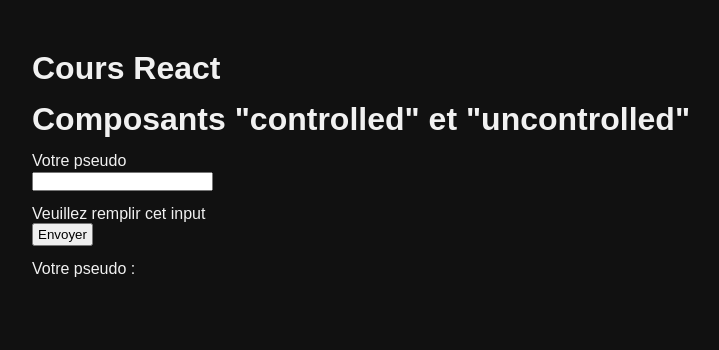
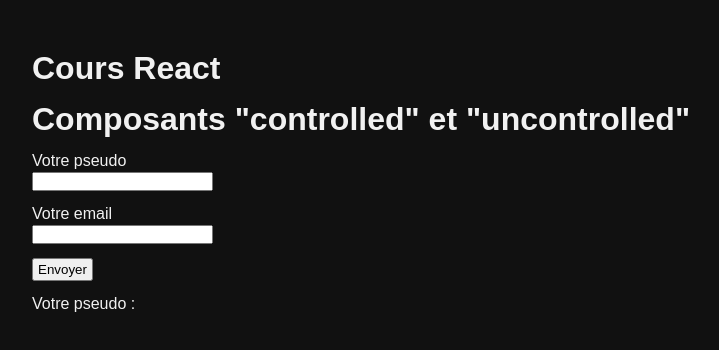
Before and after one commit to Mr-FERRAT/react-formation, a React (Vite) app in the folder 04 - Les bases de React/001 3.Les-bases-de-React/3.Les-bases-de-React/: page / in a window 1280 px wide. Shown: the top 350 px of the page, without its empty margins (208-927 px from the left). Built offline with nearby package versions, Linux system fonts and the light colour scheme.

Commit message:
Les inputs incontrollés

```diff
--- a/04 - Les bases de React/001 3.Les-bases-de-React/3.Les-bases-de-React/src/lessons/14.Controlled-uncontrolled-inputs/Container.jsx
+++ b/04 - Les bases de React/001 3.Les-bases-de-React/3.Les-bases-de-React/src/lessons/14.Controlled-uncontrolled-inputs/Container.jsx
@@ -8,11 +8,21 @@
   function handleInput (e){
     setState(e.target.value)
   }
+
+  const emailRef = useRef()
+
+  function handleSubmit(e){
+    e.preventDefault()
+
+    console.log(state)
+    console.log(emailRef.current.value)
+  }
+
   return (
     <div>
       <h1>Composants "controlled" et "uncontrolled"</h1>
 
-      <form action="">
+      <form onSubmit={handleSubmit}>
         <label htmlFor="pseudo">Votre pseudo</label>
         <input
         onChange={handleInput}
@@ -20,7 +30,12 @@
         type="text"
         id="pseudo"
          />
-         {!state && <p>Veuillez remplir cet input</p>}
+         {/* {!state && <p>Veuillez remplir cet input</p>} */}
+         <label htmlFor="email">Votre email</label>
+         <input
+         ref={emailRef}
+         type="email"
+         id="email"/>
 
          <button>Envoyer</button>
       </form>
```
Also changed, not shown: 1 other file (tests, documents, lock files or other folders).
